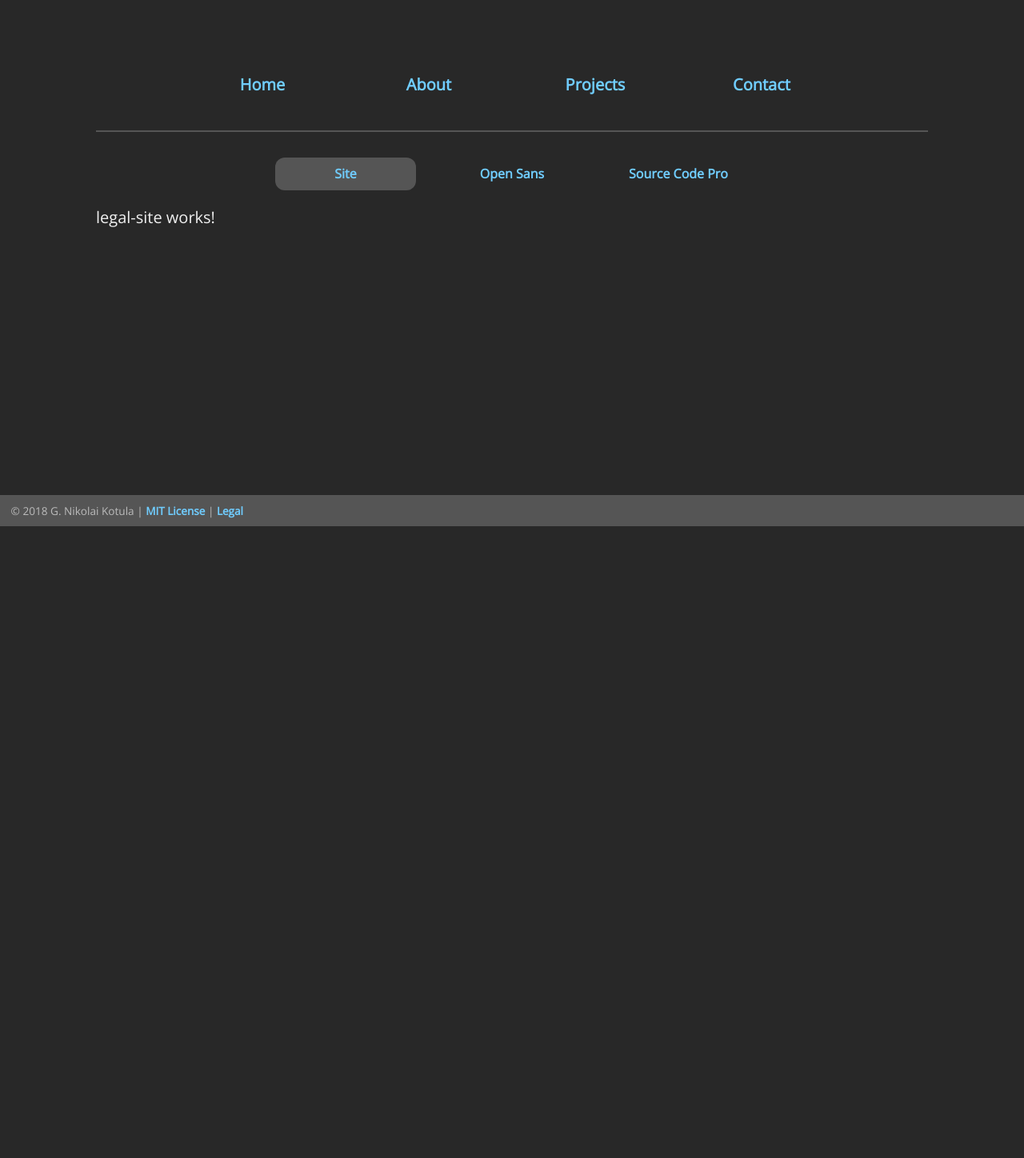
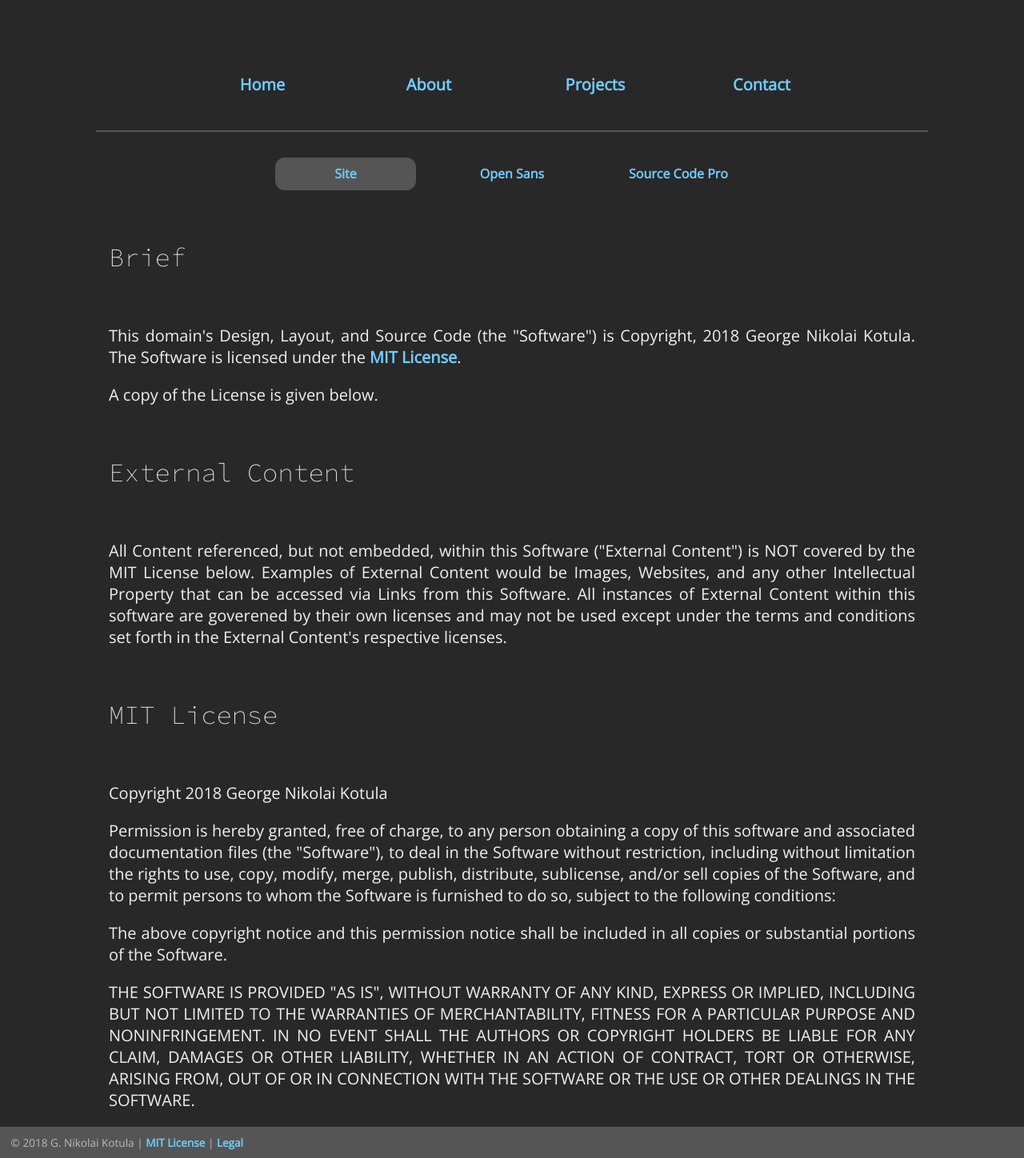
Before and after one commit to Weikardzaena/my-website, an Angular app: page /legal/site in a window 1280 px wide. Shown: the part 123-1571 px from the top of the page at 80% size. Before the commit the page ends 800 px from the top, so only its background shows below. Built offline with nearby package versions, Linux system fonts and the light colour scheme.

Commit message:
5: Adds license info to Site Component

```diff
--- a/src/app/legal/legal-site/legal-site.component.html
+++ b/src/app/legal/legal-site/legal-site.component.html
@@ -1,3 +1,42 @@
-<p>
-  legal-site works!
-</p>
+<section>
+  <h2>Brief</h2>
+
+  <p>This domain's Design, Layout, and Source Code (the "Software") is
+  Copyright, 2018 George Nikolai Kotula.  The Software is licensed under the <a
+  href="https://opensource.org/licenses/MIT">MIT License</a>.</p>
+
+  <p>A copy of the License is given below.</p>
+</section>
+<section>
+  <h2>External Content</h2>
+
+  <p>All Content referenced, but not embedded, within this Software ("External
+  Content") is NOT covered by the MIT License below.  Examples of External
+  Content would be Images, Websites, and any other Intellectual Property that
+  can be accessed via Links from this Software.  All instances of External
+  Content within this software are goverened by their own licenses and may not
+  be used except under the terms and conditions set forth in the External
+  Content's respective licenses.</p>
+</section>
+<section>
+  <h2>MIT License</h2>
+  <p>Copyright 2018 George Nikolai Kotula</p>
+
+  <p>Permission is hereby granted, free of charge, to any person obtaining a
+  copy of this software and associated documentation files (the "Software"), to
+  deal in the Software without restriction, including without limitation the
+  rights to use, copy, modify, merge, publish, distribute, sublicense, and/or
+  sell copies of the Software, and to permit persons to whom the Software is
+  furnished to do so, subject to the following conditions:</p>
+
+  <p>The above copyright notice and this permission notice shall be included in
+  all copies or substantial portions of the Software.</p>
+
+  <p>THE SOFTWARE IS PROVIDED "AS IS", WITHOUT WARRANTY OF ANY KIND, EXPRESS OR
+  IMPLIED, INCLUDING BUT NOT LIMITED TO THE WARRANTIES OF MERCHANTABILITY,
+  FITNESS FOR A PARTICULAR PURPOSE AND NONINFRINGEMENT. IN NO EVENT SHALL THE
+  AUTHORS OR COPYRIGHT HOLDERS BE LIABLE FOR ANY CLAIM, DAMAGES OR OTHER
+  LIABILITY, WHETHER IN AN ACTION OF CONTRACT, TORT OR OTHERWISE, ARISING FROM,
+  OUT OF OR IN CONNECTION WITH THE SOFTWARE OR THE USE OR OTHER DEALINGS IN THE
+  SOFTWARE.</p>
+</section>
```
